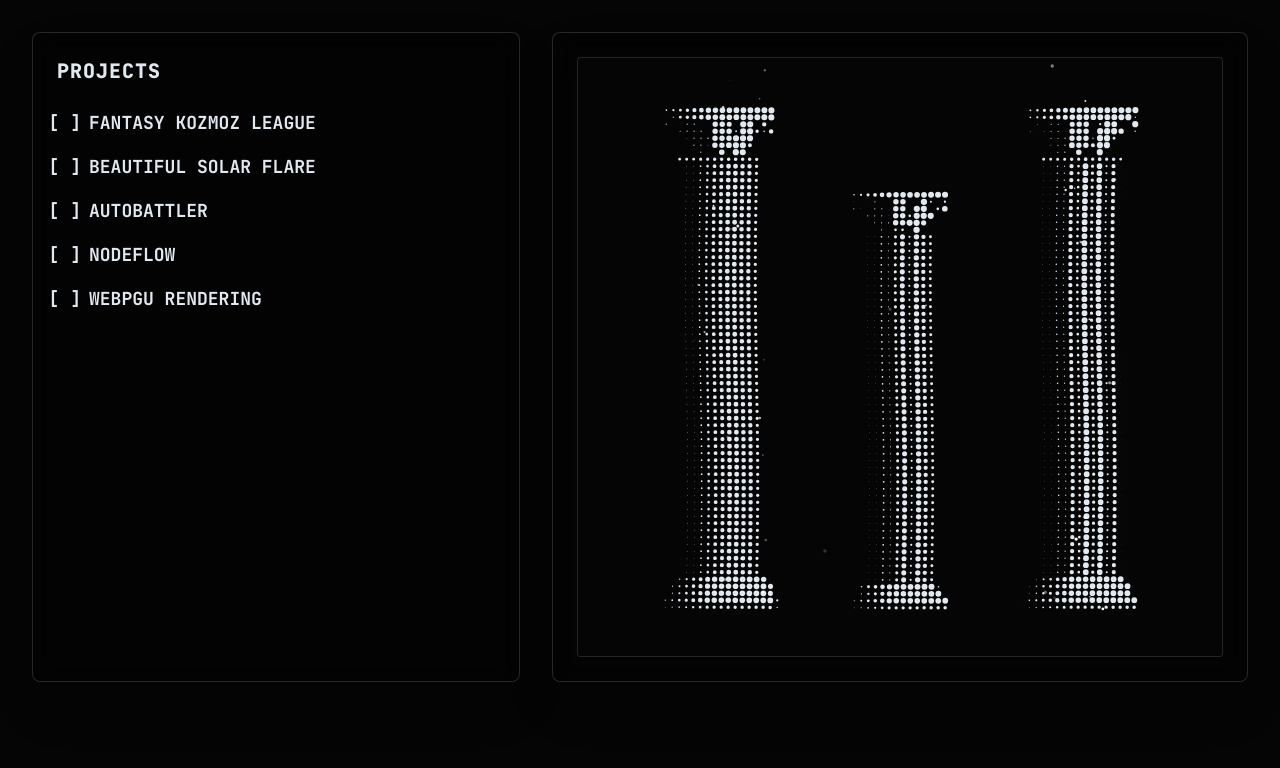
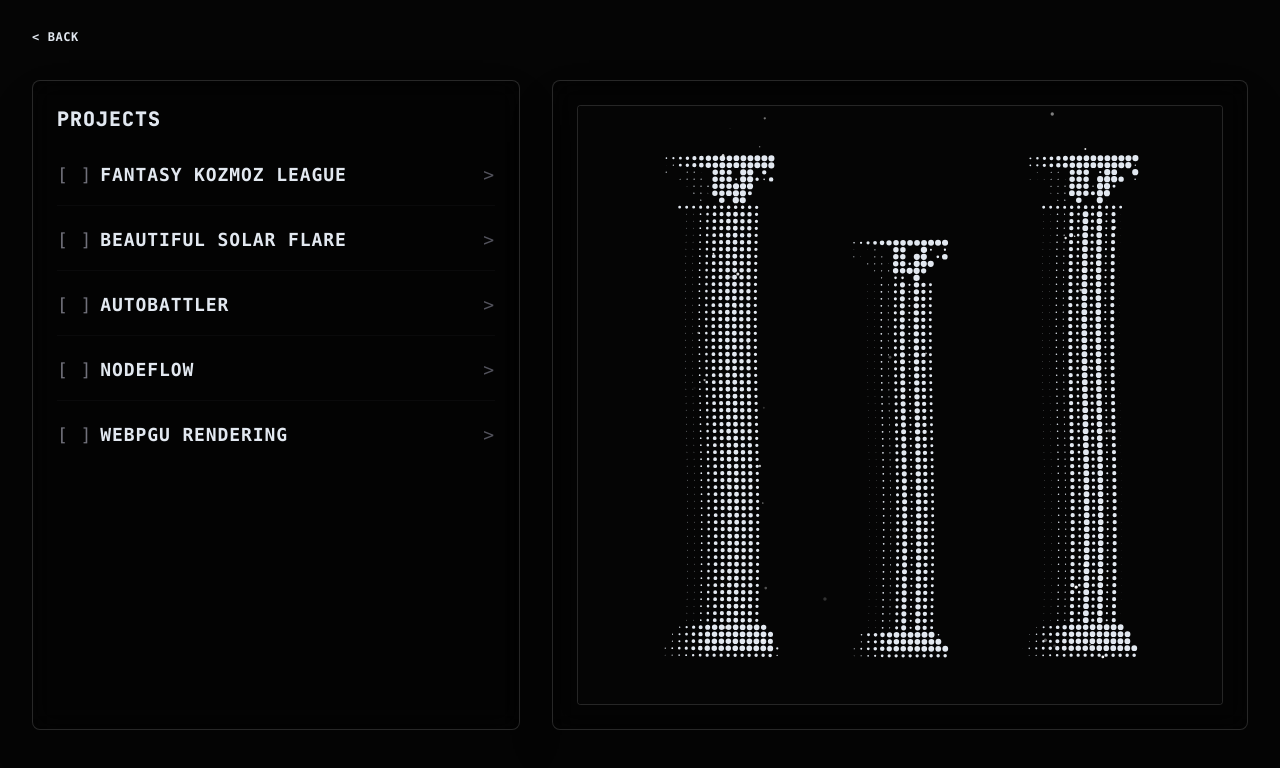
Before and after one commit to erdospeet11/personal-website, a SvelteKit app in the folder personal/: page /projects in a window 1280 px wide. Shown: the top 768 px of the page. Built offline with nearby package versions, Linux system fonts and the light colour scheme.

Commit message:
Added details to the dropdowns and a back button

```diff
--- a/personal/src/routes/projects/+page.svelte
+++ b/personal/src/routes/projects/+page.svelte
@@ -1,5 +1,57 @@
 <script lang="ts">
 	import { onMount } from 'svelte';
+	import { slide } from 'svelte/transition';
+
+	interface Project {
+		title: string;
+		url: string;
+		description: string;
+		tech: string[];
+	}
+
+	const projects: Project[] = [
+		{
+			title: 'FANTASY KOZMOZ LEAGUE',
+			url: 'https://github.com/erdospeet11/fkg',
+			description:
+				'A fantasy league application built for my Kozmoz Universe, featuring automated player drafts, live statistics tracking, and dynamic team management.',
+			tech: ['Angular', 'PostgreSQL', 'TailwindCSS', '.NET']
+		},
+		{
+			title: 'BEAUTIFUL SOLAR FLARE',
+			url: 'https://github.com/erdospeet11/beautiful-data-space',
+			description:
+				'An interactive analysis and data visualization dashboard for tracking historic solar flares and celestial events using advanced plotting libraries.',
+			tech: ['SvelteKit', 'scikit-learn', 'Python', 'Pandas']
+		},
+		{
+			title: 'AUTOBATTLER',
+			url: 'https://github.com/erdospeet11/autobattler-simulator',
+			description:
+				'A simulation engine and visualizer for observing automated combat scenarios, unit pathfinding behaviors, and strategic team match-ups.',
+			tech: ['Godot', 'GDScript', 'Blender']
+		},
+		{
+			title: 'NODEFLOW',
+			url: 'https://github.com/erdospeet11/NodeFlow',
+			description:
+				'A visual workflow editor and script constructor using custom nodes, enabling interactive flow editing and logic mapping.',
+			tech: ['Svelte', 'Python', 'Terraform', 'Kubernetes', 'Azure']
+		},
+		{
+			title: 'WEBPGU RENDERING',
+			url: '/webgpu',
+			description:
+				'An experimental 3D renderer written in WebGPU, showcasing high-performance GPU shaders, render pipelines, and hardware-accelerated computing.',
+			tech: ['WebGPU', 'WGSL', 'TypeScript', 'Vite']
+		}
+	];
+
+	let activeProjectTitle = $state<string | null>(null);
+
+	function toggleProject(title: string) {
+		activeProjectTitle = activeProjectTitle === title ? null : title;
+	}
 
 	let canvasEl = $state<HTMLCanvasElement | null>(null);
 
@@ -459,8 +511,17 @@
 	/>
 </svelte:head>
 
+<div class="mx-auto w-full max-w-7xl px-4 pt-6 select-none md:px-8">
+	<a
+		href="/"
+		class="inline-flex items-center gap-2 font-mono text-xs font-bold tracking-wider text-zinc-500 transition-colors duration-200 hover:text-white"
+	>
+		&lt; BACK
+	</a>
+</div>
+
 <div
-	class="mx-auto grid min-h-[90vh] w-full max-w-7xl grid-cols-1 items-stretch gap-8 p-4 select-none md:p-8 lg:grid-cols-12"
+	class="mx-auto grid min-h-[80vh] w-full max-w-7xl grid-cols-1 items-stretch gap-8 p-4 select-none md:p-8 lg:grid-cols-12"
 >
 	<!-- projects -->
 	<div
@@ -468,34 +529,87 @@
 	>
 		<div>
 			<h2 class="main-list mb-6 text-xl tracking-wider">PROJECTS</h2>
-			<ul class="space-y-4 text-base md:text-lg">
-				<li>
-					<a href="https://github.com/erdospeet11/fkg" target="_blank" rel="noopener noreferrer"
-						>FANTASY KOZMOZ LEAGUE</a
-					>
-				</li>
-				<li>
-					<a
-						href="https://github.com/erdospeet11/beautiful-data-space"
-						target="_blank"
-						rel="noopener noreferrer">BEAUTIFUL SOLAR FLARE</a
-					>
-				</li>
-				<li>
-					<a
-						href="https://github.com/erdospeet11/autobattler-simulator"
-						target="_blank"
-						rel="noopener noreferrer">AUTOBATTLER</a
-					>
-				</li>
-				<li>
-					<a
-						href="https://github.com/erdospeet11/NodeFlow"
-						target="_blank"
-						rel="noopener noreferrer">NODEFLOW</a
-					>
-				</li>
-				<li><a href="/webgpu">WEBPGU RENDERING</a></li>
+			<ul class="projects-list space-y-4 text-base md:text-lg">
+				{#each projects as project}
+					<li class="border-b border-zinc-900/40 pb-3 last:border-b-0">
+						<button
+							onclick={() => toggleProject(project.title)}
+							class="group flex w-full cursor-pointer items-center justify-between py-1 text-left font-mono font-bold tracking-wider transition-colors duration-200 hover:text-white focus:outline-none"
+						>
+							<span class="flex items-center gap-2">
+								<span class="font-normal text-zinc-500">
+									{activeProjectTitle === project.title ? '[+]' : '[ ]'}
+								</span>
+								{project.title}
+							</span>
+							<span
+								class="transform font-normal text-zinc-600 transition-transform duration-300 group-hover:text-zinc-400 {activeProjectTitle ===
+								project.title
+									? 'rotate-90'
+									: ''}"
+							>
+								&gt;
+							</span>
+						</button>
+
+						{#if activeProjectTitle === project.title}
+							<div
+								transition:slide={{ duration: 250 }}
+								class="mt-3 space-y-4 pl-7 text-sm font-normal select-text"
+							>
+								<p class="text-sm leading-relaxed font-medium text-zinc-400">
+									{project.description}
+								</p>
+
+								<div class="flex flex-wrap gap-2">
+									{#each project.tech as t}
+										<span
+											class="rounded border border-zinc-800/80 bg-zinc-950 px-2.5 py-1 font-mono text-[10px] font-bold tracking-wide text-zinc-400 uppercase select-none"
+										>
+											{t}
+										</span>
+									{/each}
+								</div>
+
+								<div class="flex items-center pt-1">
+									<a
+										href={project.url}
+										target="_blank"
+										rel="noopener noreferrer"
+										class="inline-flex items-center gap-2 font-mono text-xs font-semibold text-zinc-400 transition-colors duration-200 hover:text-white"
+									>
+										{#if project.url.includes('github.com')}
+											<svg
+												class="h-4 w-4 fill-current"
+												viewBox="0 0 24 24"
+												xmlns="http://www.w3.org/2000/svg"
+											>
+												<path
+													d="M12 .297c-6.63 0-12 5.373-12 12 0 5.303 3.438 9.8 8.205 11.385.6.113.82-.258.82-.577 0-.285-.01-1.04-.015-2.04-3.338.724-4.042-1.61-4.042-1.61C4.422 18.07 3.633 17.7 3.633 17.7c-1.087-.744.084-.729.084-.729 1.205.084 1.838 1.236 1.838 1.236 1.07 1.835 2.809 1.305 3.495.998.108-.776.417-1.305.76-1.605-2.665-.3-5.466-1.332-5.466-5.93 0-1.31.465-2.38 1.235-3.22-.135-.303-.54-1.523.105-3.176 0 0 1.005-.322 3.3 1.23.96-.267 1.98-.399 3-.405 1.02.006 2.04.138 3 .405 2.28-1.552 3.285-1.23 3.285-1.23.645 1.653.24 2.873.12 3.176.765.84 1.23 1.91 1.23 3.22 0 4.61-2.805 5.625-5.475 5.92.42.36.81 1.096.81 2.22 0 1.606-.015 2.896-.015 3.286 0 .315.21.69.825.57C20.565 22.092 24 17.592 24 12.297c0-6.627-5.373-12-12-12"
+												/>
+											</svg>
+											VIEW REPOSITORY
+										{:else}
+											<svg
+												class="h-4 w-4 fill-none stroke-current"
+												viewBox="0 0 24 24"
+												xmlns="http://www.w3.org/2000/svg"
+												stroke-width="2"
+												stroke-linecap="round"
+												stroke-linejoin="round"
+											>
+												<path d="M18 13v6a2 2 0 0 1-2 2H5a2 2 0 0 1-2-2V8a2 2 0 0 1 2-2h6"></path>
+												<polyline points="15 3 21 3 21 9"></polyline>
+												<line x1="10" y1="14" x2="21" y2="3"></line>
+											</svg>
+											LAUNCH APP
+										{/if}
+									</a>
+								</div>
+							</div>
+						{/if}
+					</li>
+				{/each}
 			</ul>
 		</div>
 	</div>
@@ -538,6 +652,11 @@
 		font-weight: 800;
 	}
 
+	.projects-list {
+		list-style-type: none;
+		padding-left: 0;
+	}
+
 	ul {
 		list-style-type: '[ ]';
 		padding-left: 1.5rem;
@@ -545,6 +664,10 @@
 
 	li {
 		padding-left: 0.5rem;
+	}
+
+	.projects-list li {
+		padding-left: 0;
 	}
 
 	a {
```
